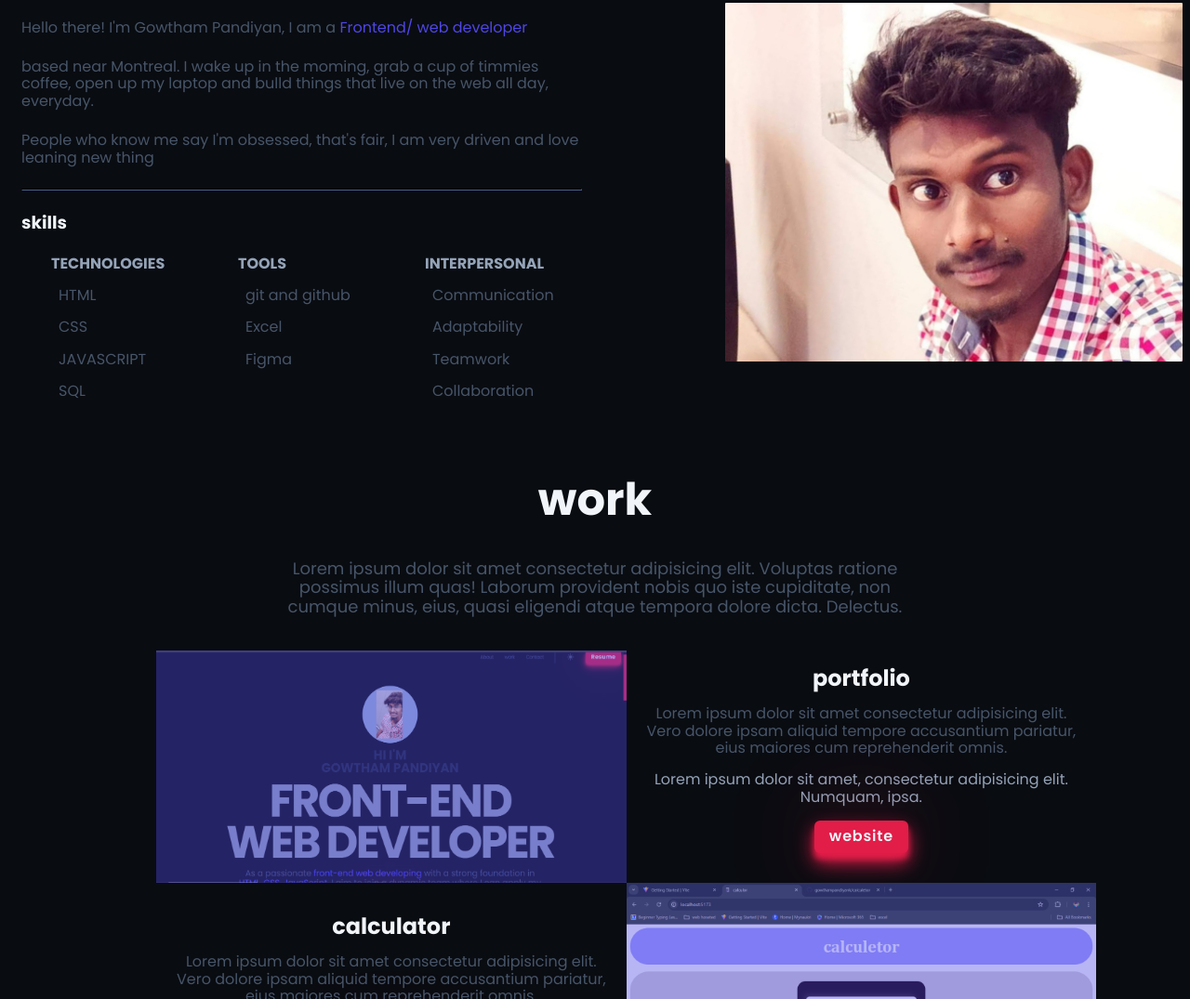
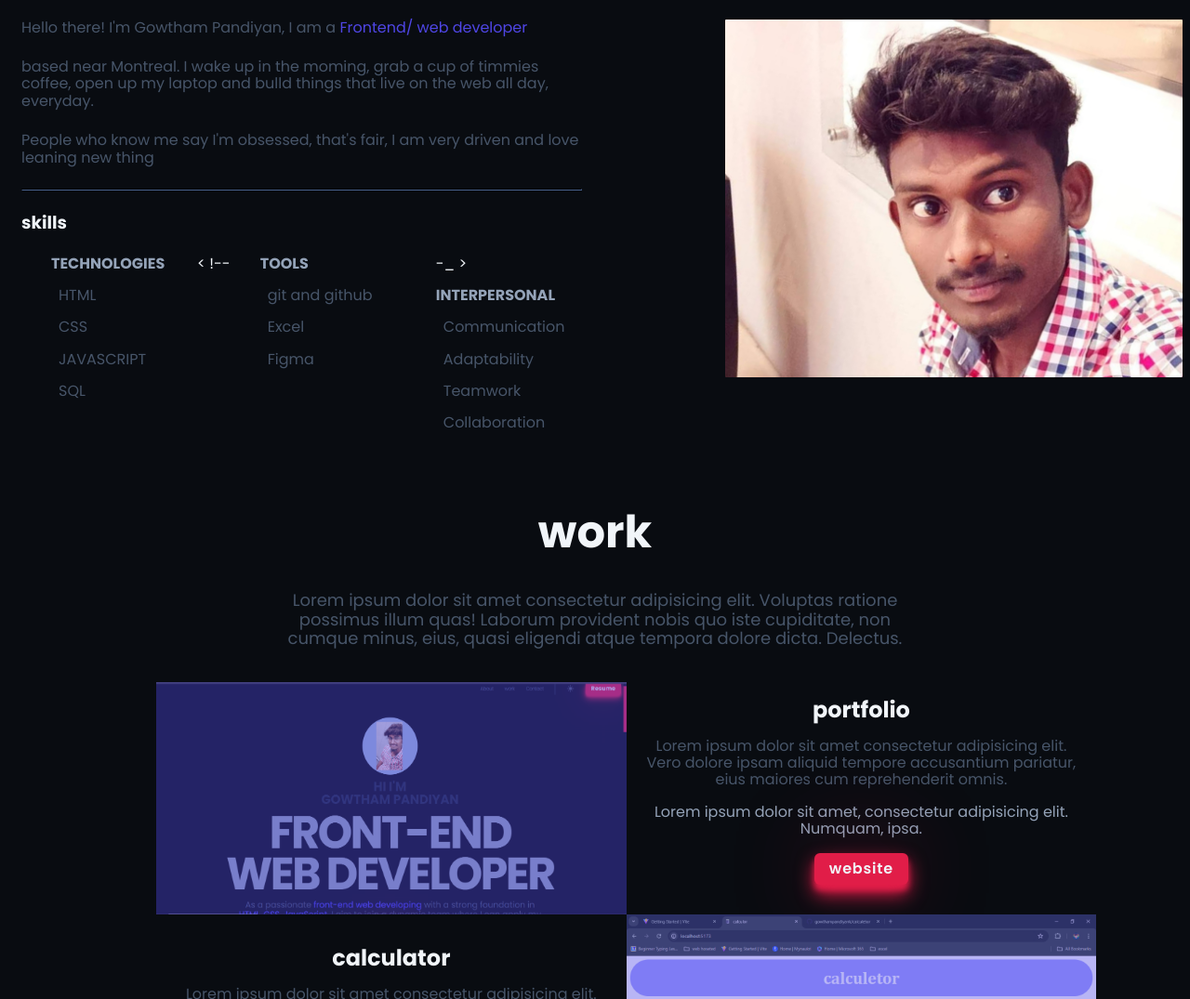
Before and after one commit to gowthampandiyank/portfolio-2, a website built with Vite: page index.html in a window 1280 px wide. Shown: the part 909-1984 px from the top of the page at 93% size. Built offline with nearby package versions, Linux system fonts and the light colour scheme.

Commit message:
Update index.html

```diff
--- a/index.html
+++ b/index.html
@@ -145,13 +145,13 @@
               <li class="about_list">JAVASCRIPT</li>
               <li class="about_list">SQL</li>
             </ul>
-            <ul class="about_ul">
+          < !--  <ul class="about_ul">
               <h6 class="about_subtitle">TOOLS</h6>
               <li class="about_list">git and github</li>
               <li class="about_list">Excel</li>
               <li class="about_list">Figma</li>
             </ul>
-             <ul class="about_ul">
+             <ul class="about_ul">-_ >
               <h6 class="about_subtitle">INTERPERSONAL</h6>
               <li class="about_list">Communication</li>
               <li class="about_list">Adaptability</li>
```
